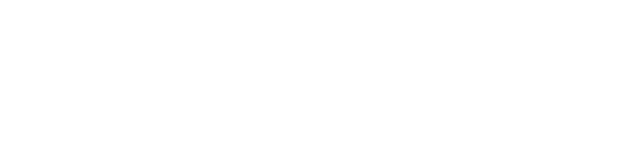
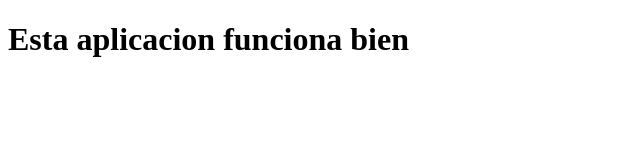
Before and after one commit to glzjorge/sokets, a website: page public/index.html in a window 1280 px wide. Shown: the whole page, without its empty margins (0-640 px from the left). Drawn offline with nearby package versions, Linux system fonts and the light colour scheme.

Commit message:
preparar el html con public

```diff
--- a/public/index.html
+++ b/public/index.html
@@ -9,6 +9,6 @@
     <script src="main.js"></script>
 </head>
 <body>
-
+    <h1>Esta aplicacion funciona bien</h1>
 </body>
 </html>
```
